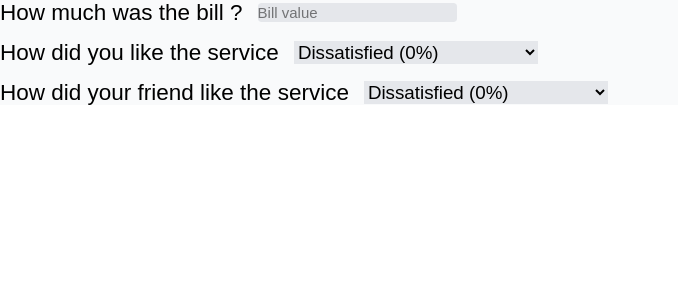
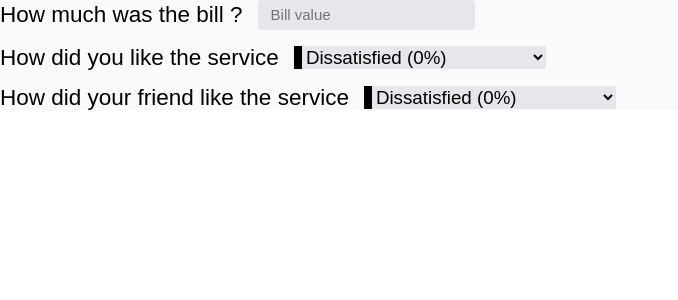
Before and after one commit to Briso10-dev/Tip-Calculator, a React (Vite) app: page / in a window 1280 px wide. Shown: the top 300 px of the page, without its empty margins (0-678 px from the left). Built offline with nearby package versions, Linux system fonts and the light colour scheme.

Commit message:
Removiing default css style configs- only tailwindcss

```diff
--- a/src/index.css
+++ b/src/index.css
@@ -1,9 +1,7 @@
 @import "tailwindcss";
 
 *{
-  padding: 0;
-  border: 0;
-  margin: 0;
+  box-sizing: border-box;
 }
 
 html{
```
